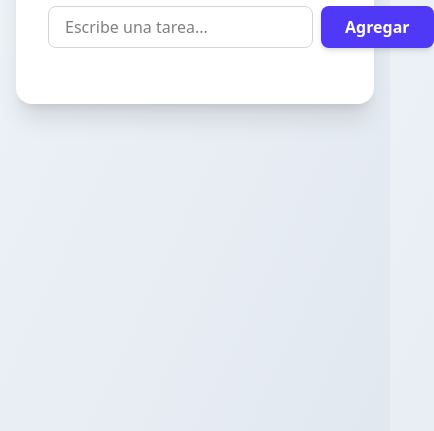
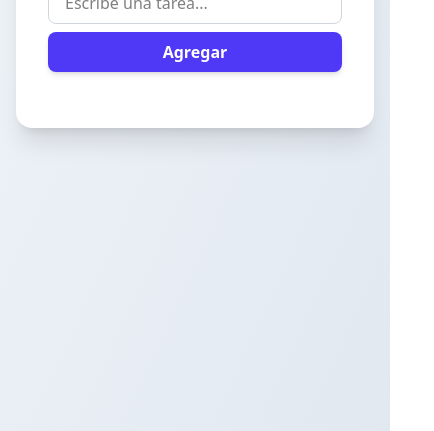
Before and after one commit to adrianrmz23/to-do-app, a plain HTML site: page index.html in a window 390 px wide. Shown: the part 413-844 px from the top of the page, 434 px wide, since content can reach past the window. Drawn offline with nearby package versions, Linux system fonts and the light colour scheme.

Commit message:
Update index.html

```diff
--- a/index.html
+++ b/index.html
@@ -16,7 +16,7 @@
             Mis Tareas
         </h1>
 
-        <div class="flex gap-2 mb-6">
+        <div class="flex flex-col sm:flex-row gap-2 mb-6">
             <input type="text" id="input-tarea" placeholder="Escribe una tarea..."
                 class="flex-1 px-4 py-2 border border-gray-300 rounded-lg focus:outline-none focus:ring-2 focus:ring-indigo-500 focus:border-transparent transition-all">
             <button id="btn-agregar"
@@ -34,4 +34,5 @@
     <script src="js/app.js"></script>
 </body>
 
+
 </html>
```
